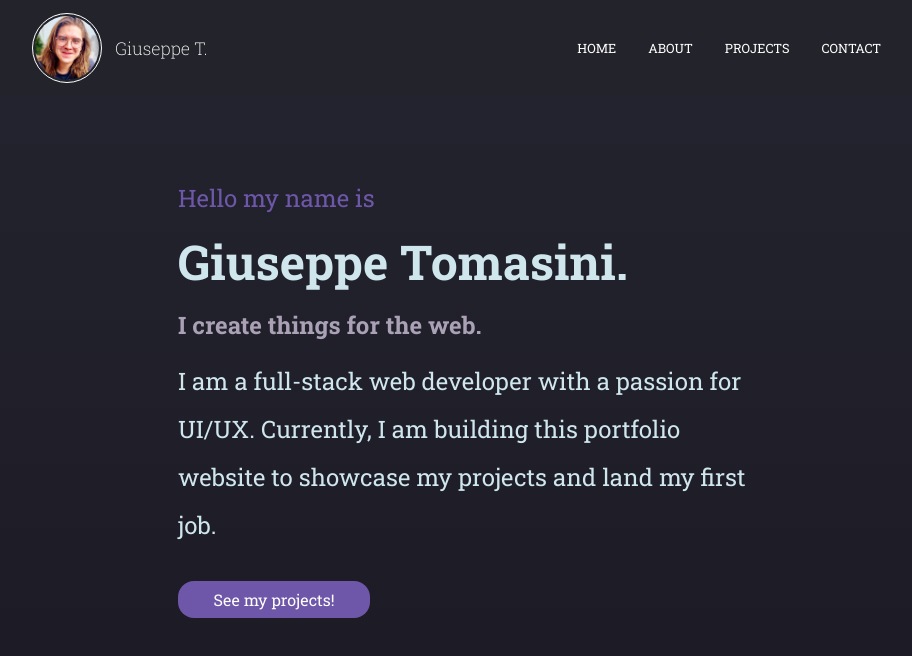
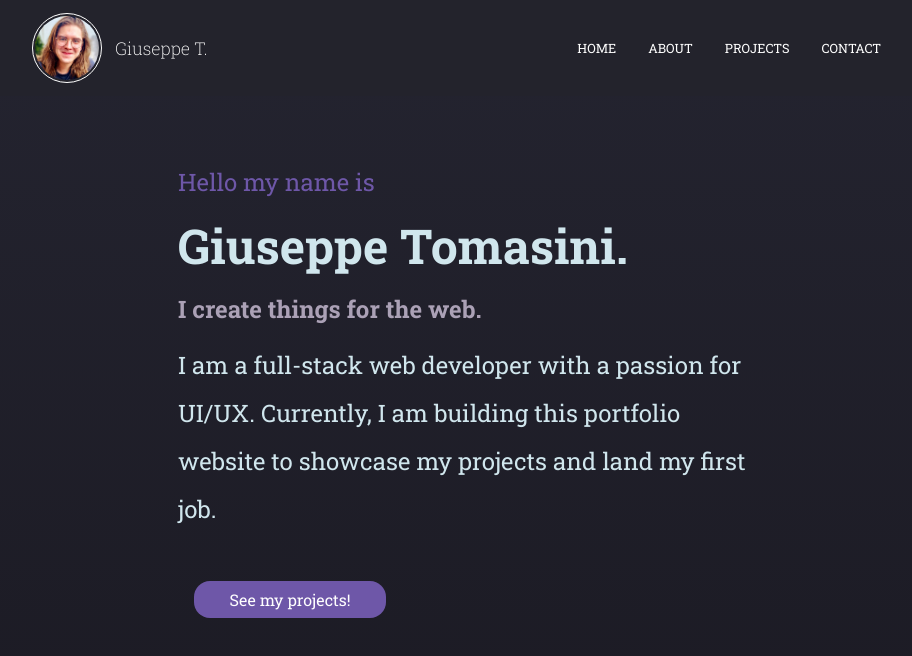
Before and after one commit to GiuseppeTG/portfolio, a React (Create React App) app: page / in a window 1280 px wide. Shown: the top 656 px of the page, without its empty margins (174-1086 px from the left). Built offline with nearby package versions, Linux system fonts and the light colour scheme.

Commit message:
see my projects button

```diff
--- a/src/components/Hero/Hero.jsx
+++ b/src/components/Hero/Hero.jsx
@@ -2,6 +2,7 @@ import React, { useEffect } from 'react';
 import './Hero.scss';
 import Aos from 'aos';
 import 'aos/dist/aos.css';
+import { Link } from 'react-scroll';
 
 export default function Hero() {
   useEffect(() => {
@@ -19,7 +20,16 @@ export default function Hero() {
           Currently, I am building this portfolio website
           to showcase my projects and land my first job.
         </p>
-        <button className="hero-button" type="button">See my projects!</button>
+        <Link
+          spy
+          smooth
+          offset={-70}
+          duration={500}
+          to="projects"
+          className="link"
+        >
+          <button className="hero-button" type="button">See my projects!</button>
+        </Link>
       </div>
     </section>
   );
--- a/src/components/Media/Media.scss
+++ b/src/components/Media/Media.scss
@@ -7,11 +7,10 @@
 }
 
 .media-section {
-  display: flex;
-  flex-direction: column;
-  align-items: center;
+  display: block;
   gap: 2rem;
   width: 100%;
+  height: 100vh;
 }
 
 .media-title-container {
@@ -35,8 +34,11 @@
 }
 
 .media-section p {
+  width: fit-content;
+  margin: auto;
   font-family: $roboto;
   color: $white;
+  margin-bottom: 2rem;
 }
 
 .icon-container {
--- a/src/components/Navbar/Navbar.jsx
+++ b/src/components/Navbar/Navbar.jsx
@@ -57,7 +57,7 @@ export default function Navbar() {
           <Link
             spy
             smooth
-            offset={-150}
+            offset={-70}
             duration={500}
             to="projects"
             className="link"
@@ -69,7 +69,7 @@ export default function Navbar() {
           <Link
             spy
             smooth
-            offset={50}
+            offset={-200}
             duration={500}
             to="media"
             className="link"
```
